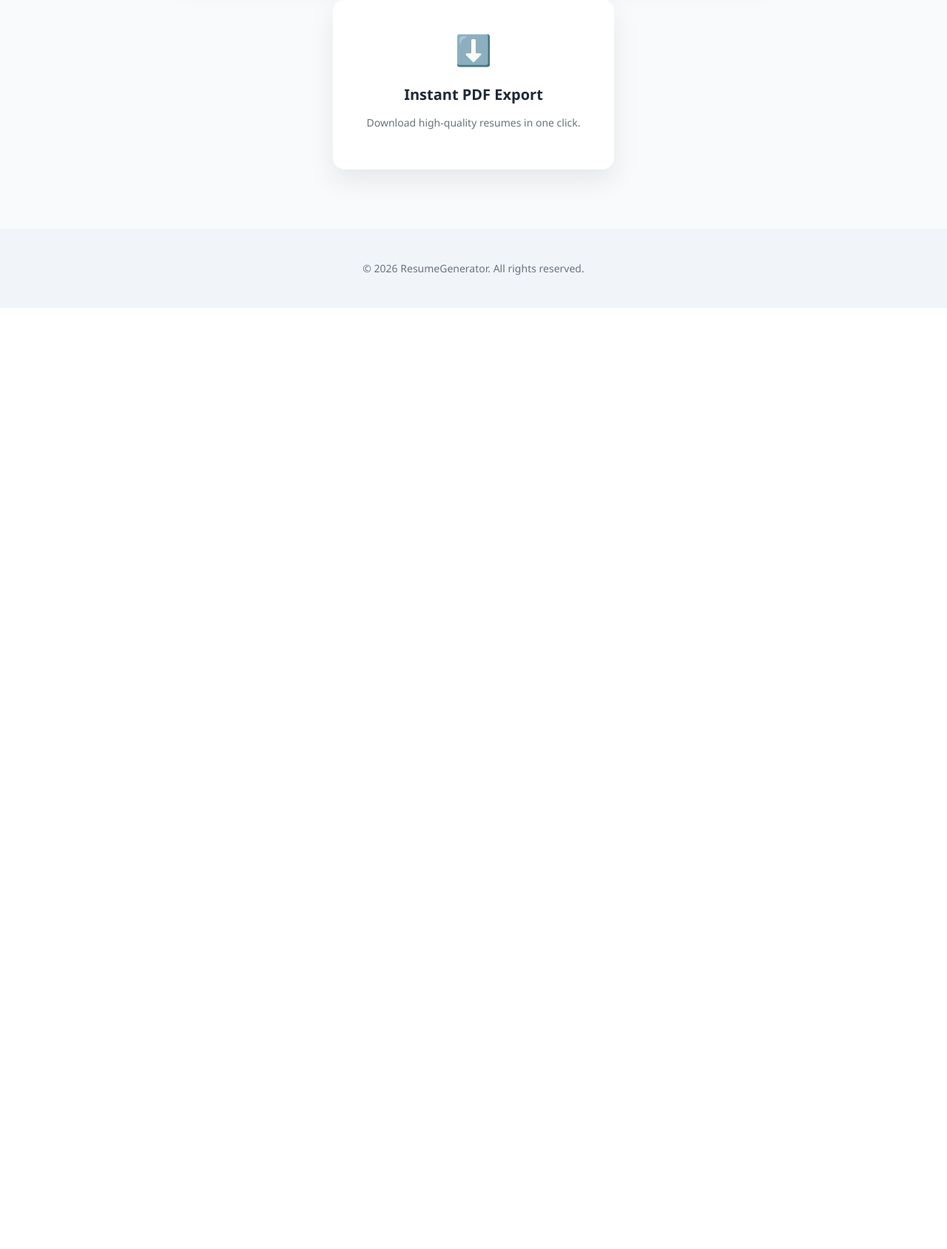
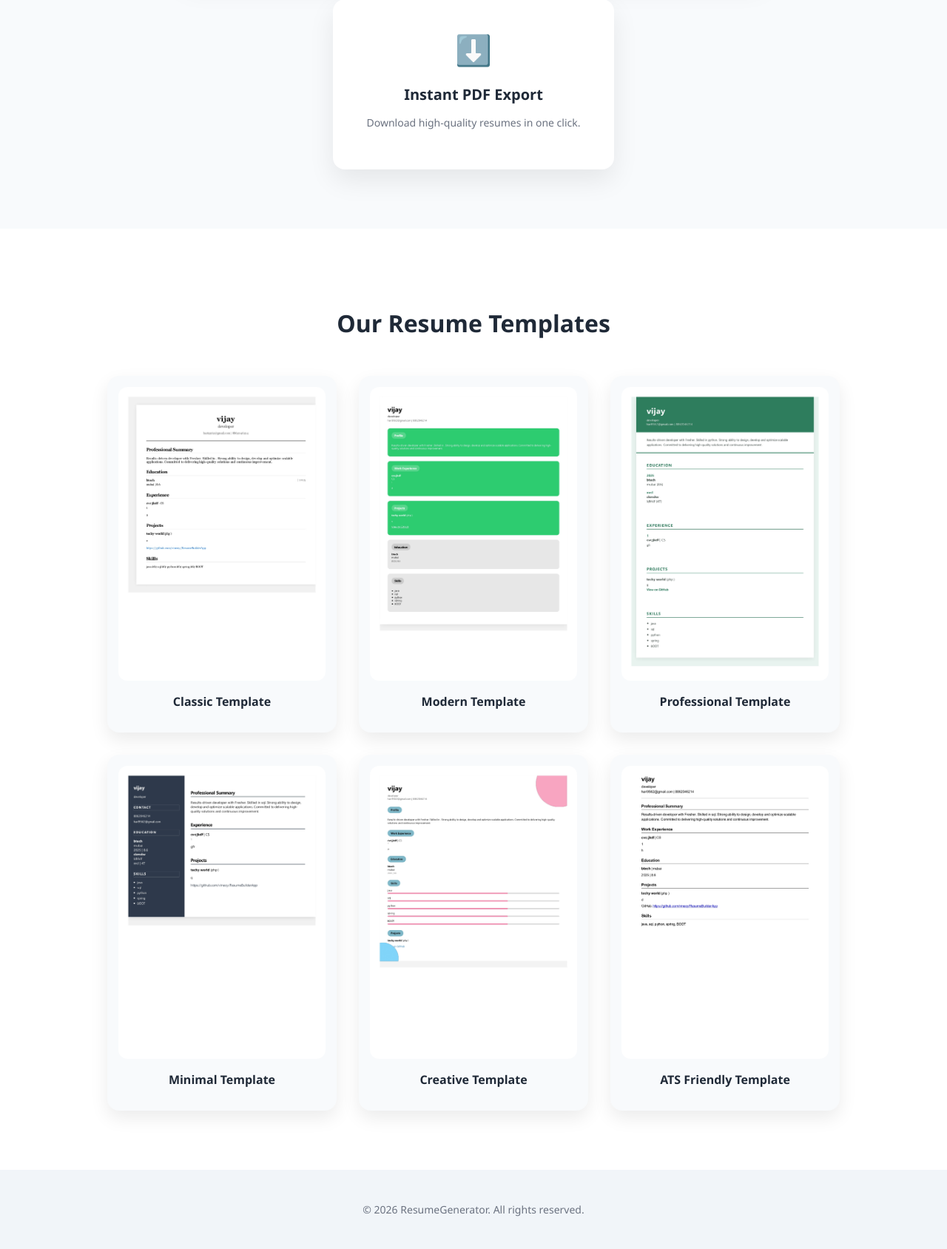
Before and after one commit to harish280904/resume-generator-flask, a Flask app: page / in a window 1280 px wide. Shown: the part 857-2545 px from the top of the page at 74% size. Before the commit the page ends 1273 px from the top, so only its background shows below. Run offline with Flask 3, Linux system fonts and the light colour scheme; some libraries are stand-ins or nearby versions.

Commit message:
Added template images and updated homepage

```diff
--- a/templates/index.html
+++ b/templates/index.html
@@ -141,6 +141,49 @@
                 align-items: center;
             }
         }
+        /* Templates Section */
+.templates {
+    padding: 80px 60px;
+    text-align: center;
+    background: #ffffff;
+}
+
+.template-title {
+    font-size: 32px;
+    margin-bottom: 50px;
+    font-weight: 700;
+}
+
+.template-grid {
+    display: flex;
+    flex-wrap: wrap;
+    justify-content: center;
+    gap: 30px;
+}
+
+.template-card {
+    width: 280px;
+    background: #f8fafc;
+    border-radius: 16px;
+    padding: 15px;
+    box-shadow: 0 10px 25px rgba(0,0,0,0.08);
+    transition: 0.3s;
+}
+
+.template-card:hover {
+    transform: translateY(-8px);
+    box-shadow: 0 20px 40px rgba(0,0,0,0.15);
+}
+
+.template-card img {
+    width: 100%;
+    border-radius: 12px;
+}
+
+.template-card p {
+    margin-top: 12px;
+    font-weight: 600;
+}
     </style>
 </head>
 <body>
@@ -186,7 +229,42 @@
         <p>Download high-quality resumes in one click.</p>
     </div>
 </section>
+<!-- Templates Preview Section -->
+<section class="templates">
+    <h2 class="template-title">Our Resume Templates</h2>
 
+    <div class="template-grid">
+        <div class="template-card">
+            <img src="{{ url_for('static', filename='images/classic.png') }}" alt="Classic Template">
+            <p>Classic Template</p>
+        </div>
+
+        <div class="template-card">
+            <img src="{{ url_for('static', filename='images/modern.png') }}" alt="Modern Template">
+            <p>Modern Template</p>
+        </div>
+
+        <div class="template-card">
+            <img src="{{ url_for('static', filename='images/professional.png') }}" alt="Professional Template">
+            <p>Professional Template</p>
+        </div>
+
+        <div class="template-card">
+            <img src="{{ url_for('static', filename='images/minimal.png') }}" alt="Minimal Template">
+            <p>Minimal Template</p>
+        </div>
+
+        <div class="template-card">
+            <img src="{{ url_for('static', filename='images/creative.png') }}" alt="Creative Template">
+            <p>Creative Template</p>
+        </div>
+
+        <div class="template-card">
+            <img src="{{ url_for('static', filename='images/ats.png') }}" alt="ATS Template">
+            <p>ATS Friendly Template</p>
+        </div>
+    </div>
+</section>
 <footer>
     <p>© 2026 ResumeGenerator. All rights reserved.</p>
 </footer>
```
Also changed, not shown: static/images/ats.png (added), static/images/classic.png (added), static/images/creative.png (added), static/images/minimal.png (added), static/images/modern.png (added), static/images/professional.png (added).
